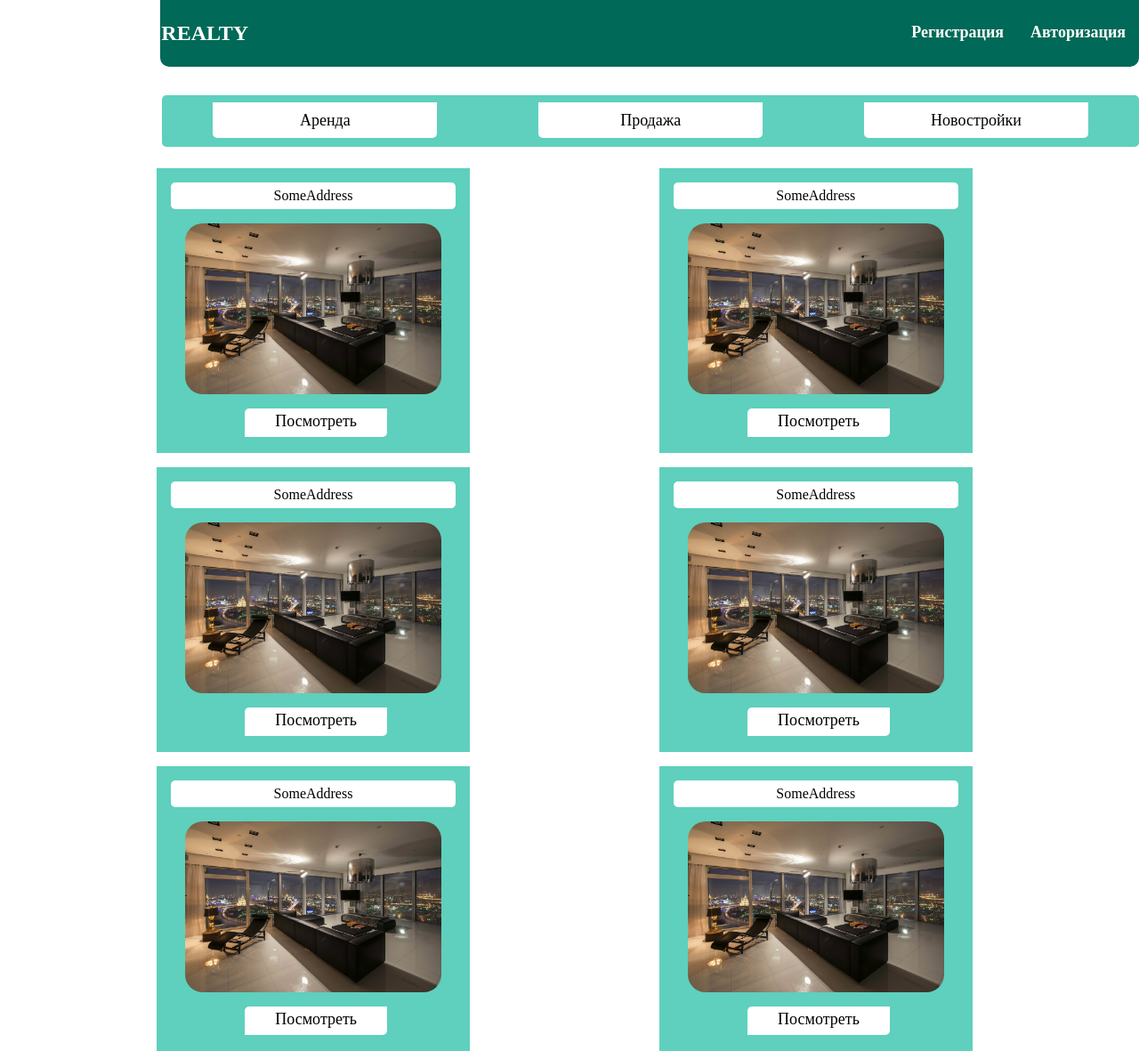
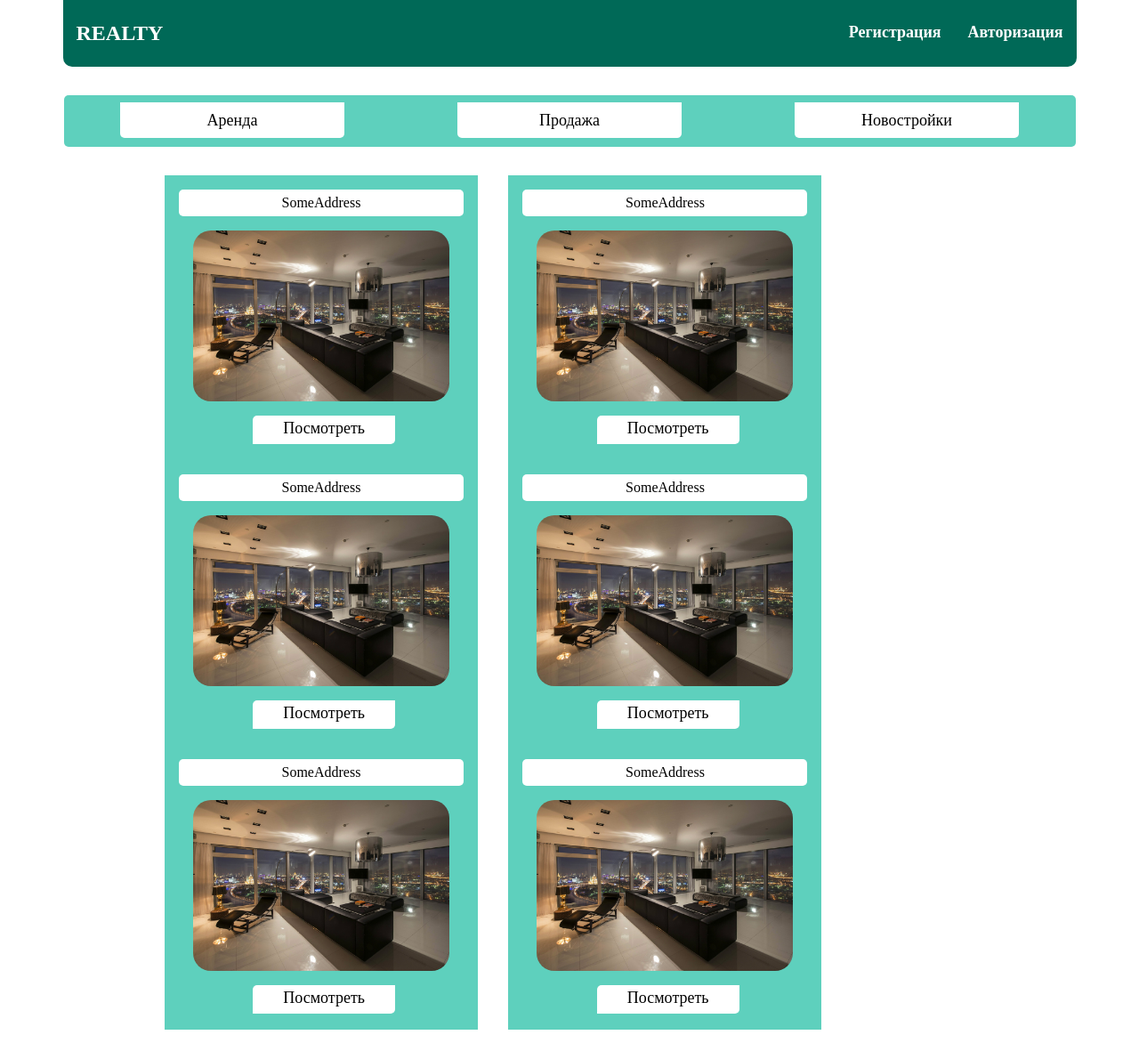
Before and after one commit to YANCX-dev/codeRep, a PHP site: page / in a window 1280 px wide. Shown: the whole page at 89% size. After the commit the page ends 1157 px from the top, so only its background shows below. Run offline with PHP 8.4, Linux system fonts and the light colour scheme.

Commit message:
adoptFix

```diff
--- a/2021/web_project/web_project/css/style.css
+++ b/2021/web_project/web_project/css/style.css
@@ -5,7 +5,7 @@
 
 .header{
     display: flex;
-    margin: 0 0 0 10em;
+    margin: 0 auto;
     max-width: 1139px;
     max-height: 75px;
     background-color: #006957;
@@ -34,7 +34,7 @@
 .menu{
     display: flex;
     justify-content: space-around;
-    margin: 2em 0 0 11.4em;
+    margin: 2em auto;
     max-width: 1137px;
     min-height: 58px;
     border-radius: 5px;
@@ -69,7 +69,7 @@
     /* border: solid 2px black; */
     width: 20em;
     height: 18em;
-    margin: 1em auto 0 2vw;
+    margin: 0 0 0 2.7vw;
     padding: 1em;
     background-color: #5ED0BD;
     justify-content: space-between;
```
